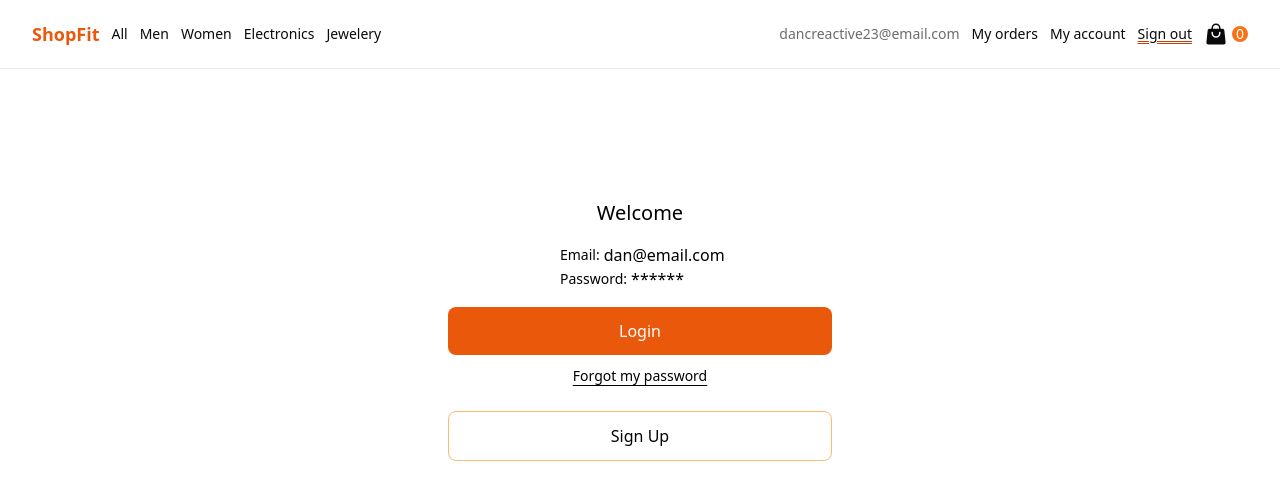
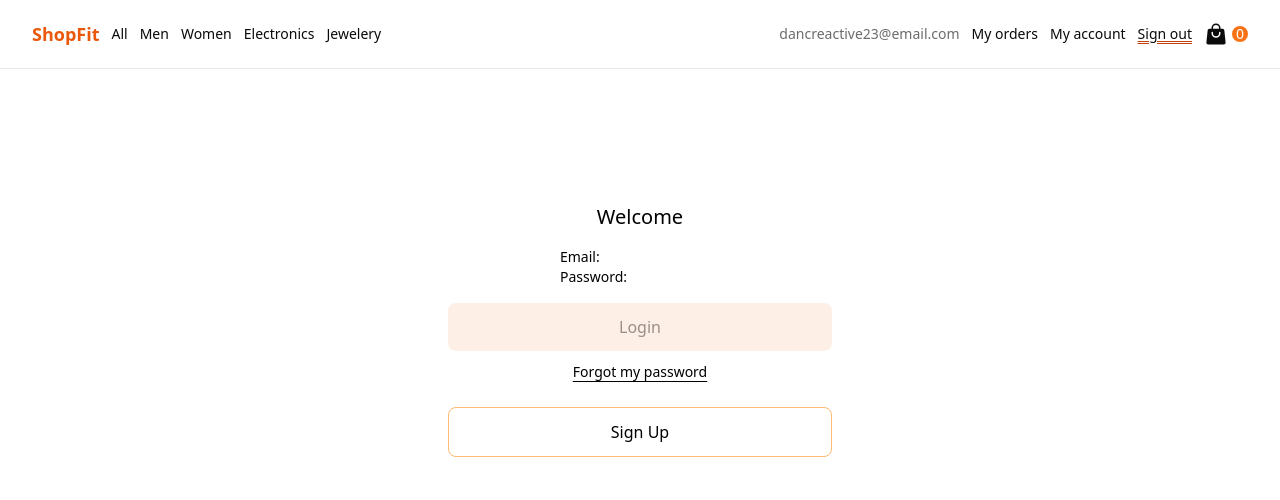
Before and after one commit to dancreactive23/shopfit, a React (Vite) app: page /sign-in in a window 1280 px wide. Shown: the top 500 px of the page. Built offline with nearby package versions, Linux system fonts and the light colour scheme; no server answers.

Commit message:
Check if account exists to change text and button values in sign-in view

```diff
--- a/src/pages/Signin/index.jsx
+++ b/src/pages/Signin/index.jsx
@@ -1,8 +1,29 @@
-import React from 'react'
+import {React,useContext} from 'react'
 import { Link } from 'react-router-dom'
+import { ShopContext } from '../../Context'
 import Layout from '../../components/Layout'
 
 function Signin() {
+
+  //context
+  const {setSignOut,account} = useContext(ShopContext);
+
+  //getting account from localStorage and state to validate if user has account
+
+  const accountLocalStorage = localStorage.getItem('account');
+  const parsedAccount = JSON.parse(accountLocalStorage);
+
+  const noAccountInLocalStorage = parsedAccount ? Object.keys(parsedAccount).length === 0 : true;
+  const noAccountinState = account ? Object.keys(account).length === 0 : true;
+
+  const hasUserAnAccount = !noAccountInLocalStorage || !noAccountinState;
+
+  const handleLogin = () =>{
+    const signOutValue = JSON.stringify(false);
+    localStorage.setItem('sign-out',signOutValue);
+    setSignOut(false);
+  }
+
   return (
     <Layout>
         <div className='flex flex-col justify-center h-[500px]'>
@@ -10,19 +31,24 @@ function Signin() {
           <div className='flex flex-col w-96'>
             <p className='flex items-center gap-1 px-28'>
               <span className='text-sm font-light '> Email:</span>
-              <span>dan@email.com</span>
+              <span>{parsedAccount?.email}</span>
             </p>
             <p className='flex items-center gap-1 px-28'>
               <span className='text-sm font-light'>Password:</span>
-              <span>******</span>
+              <span>{parsedAccount?.password}</span>
             </p>
             <Link to='/'>
-              <button className='bg-orange-600 py-3 text-white  disabled:bg-orange-600/10  w-full rounded-lg mt-4 mb-2 text-center '>Login</button>
+              <button
+                onClick={handleLogin}
+                disabled={!hasUserAnAccount}
+               className='bg-orange-600 py-3 text-white  disabled:bg-orange-600/10 disabled:text-black/40 w-full rounded-lg mt-4 mb-2 text-center '>Login</button>
             </Link>
             <div className='text-center'>
               <a className='font-light underline underline-offset-4 text-sm' href='/'>Forgot my password</a>
             </div>
-            <button className='mt-6 w-full border border-orange-300 py-3 rounded-lg disabled:border-orange-300/40 disabled:text-black/40'>Sign Up</button>
+            <button
+            disabled={hasUserAnAccount}
+            className='mt-6 w-full border border-orange-300 py-3 rounded-lg disabled:border-orange-300/40 disabled:text-black/40'>Sign Up</button>
 
           </div>
         </div>
```
